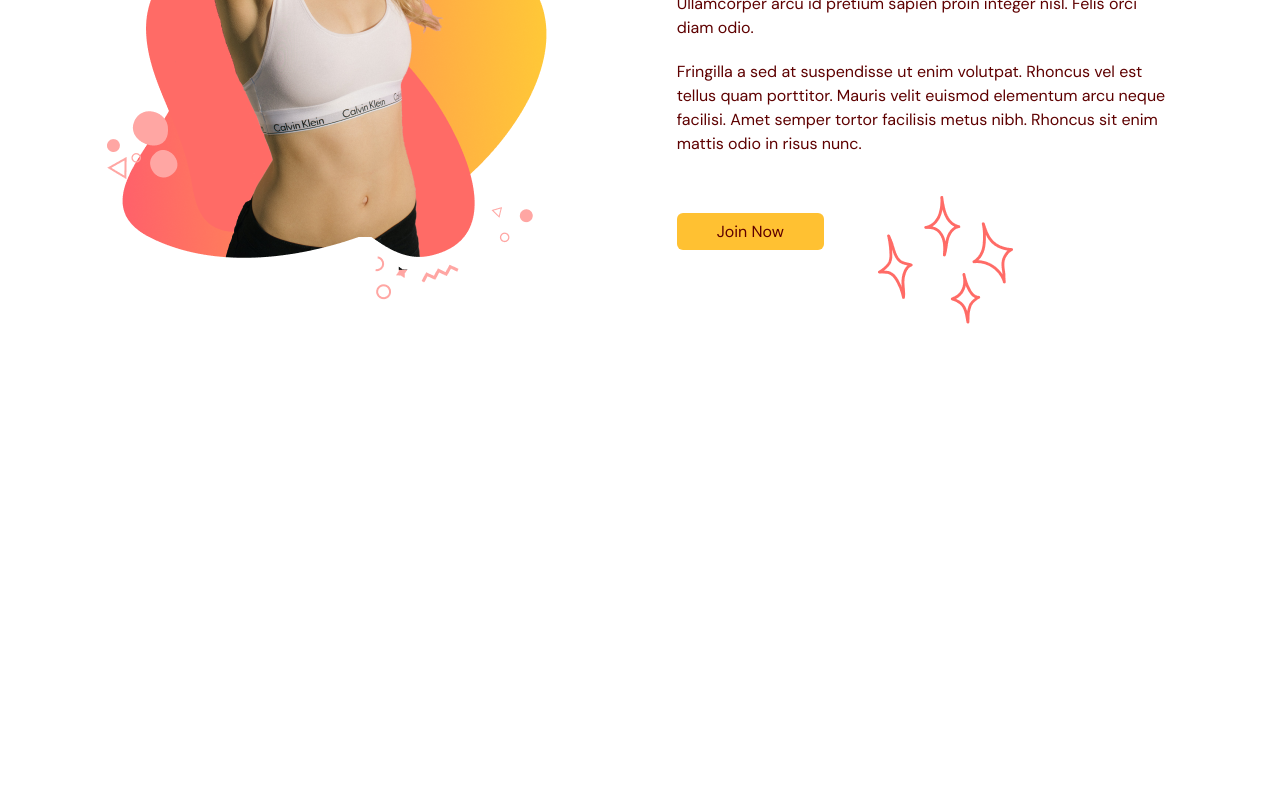
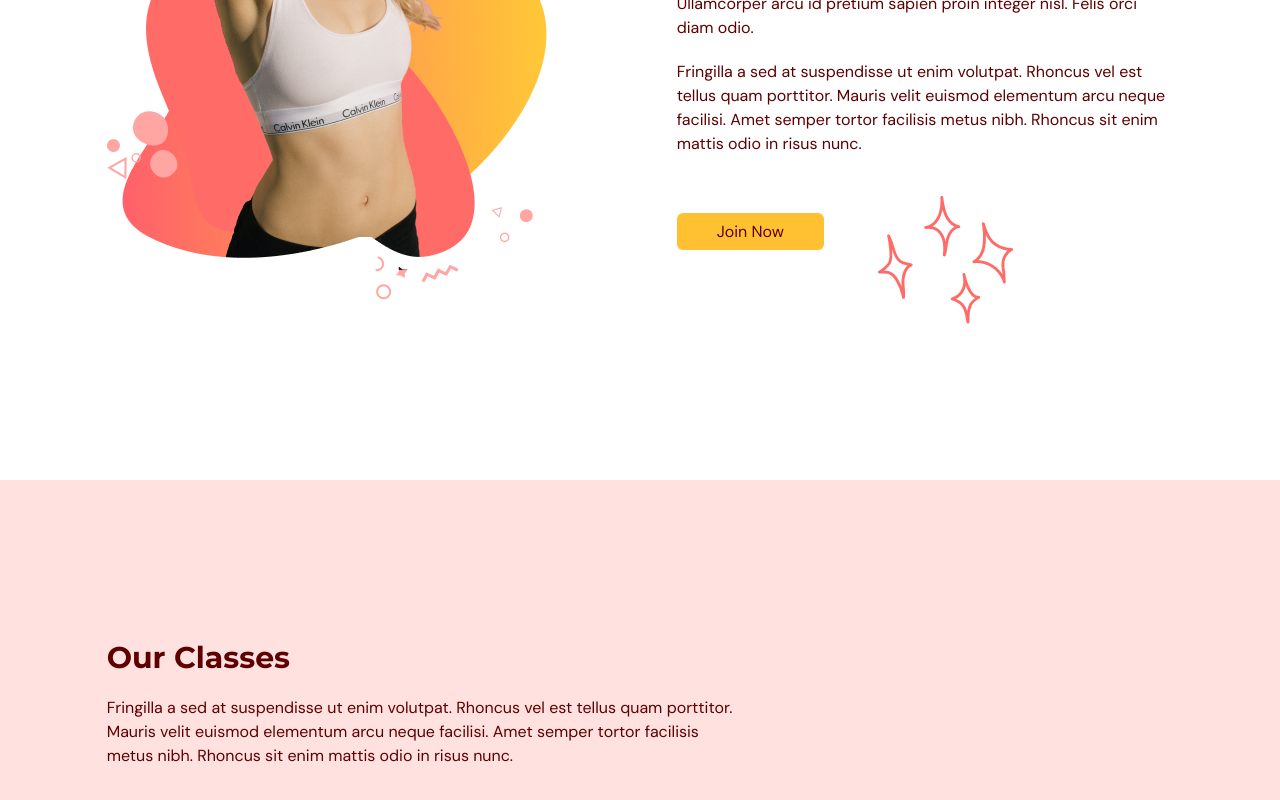
Before and after one commit to KianaKadivar/fitness-application, a React app in the folder frontend/: page / in a window 1280 px wide. Shown: the part 1849-2649 px from the top of the page. Before the commit the page ends 2229 px from the top, so only its background shows below. Built offline with nearby package versions, Linux system fonts and the light colour scheme; the HTML template or start-up script is replaced by a standard one.

Commit message:
feat(ourclasses): add animated Our Classes section
- Added the initial Our Classes section structure with heading and description.
- Integrated Framer Motion animations for section entry and text content.
- Prepared a horizontal scroll container for future class items display.

```diff
--- a/frontend/src/App.tsx
+++ b/frontend/src/App.tsx
@@ -3,6 +3,7 @@
 import { SelectedPage } from './Shared/types'
 import Home from './Scenes/Home'
 import Benefits from './Scenes/Benefits'
+import OurClasses from './Scenes/OurClasses'
 export default function App() {
   const [selectedPage,setSelectedPage]=useState<SelectedPage>(SelectedPage.Home)
   const [isTopOfPage,setIsTopOfPage]=useState<boolean>(false)
@@ -22,6 +23,7 @@
       <Navbar isTopOfPage={isTopOfPage} selectedPage={selectedPage} setSelectedPage={setSelectedPage}/>
       <Home setSelectedPage={setSelectedPage}/>
       <Benefits setSelectedPage={setSelectedPage}/>
+      <OurClasses setSelectedPage={setSelectedPage}/>
     </div>
   )
 }
--- /dev/null
+++ b/frontend/src/Scenes/OurClasses/index.tsx
@@ -0,0 +1,51 @@
+import React from 'react'
+import { SelectedPage } from '../../Shared/types'
+import {motion} from "framer-motion"
+import image1 from "../../assets/image1.png"
+import image2 from "../../assets/image2.png"
+import image3 from "../../assets/image3.png"
+import image4 from "../../assets/image4.png"
+import image5 from "../../assets/image5.png"
+import image6 from "../../assets/image6.png"
+import HText from '../../Shared/HText'
+
+
+type Props = {
+    setSelectedPage:(value:SelectedPage)=>void
+}
+
+const OurClasses = ({setSelectedPage}: Props) => {
+  return (
+    <section id='ourclasses' className='w-full bg-primary-100 py-40'>
+        <motion.div onViewportEnter={()=>setSelectedPage(SelectedPage.OurClasses)}>
+            <motion.div className='mx-auto w-5/6'
+                initial="hidden"
+                whileInView="visible"
+                viewport={{once:true,amount:0.5}}
+                transition={{duration:0.5}}
+                variants={{
+                    hidden:{opacity:0,x:-50},
+                    visible:{opacity:1,x:0}
+                }}
+            >
+                <div className='md:w-3/5'>
+                    <HText>Our Classes</HText>
+                    <p className="py-5">
+                        Fringilla a sed at suspendisse ut enim volutpat. Rhoncus vel est
+                        tellus quam porttitor. Mauris velit euismod elementum arcu neque
+                        facilisi. Amet semper tortor facilisis metus nibh. Rhoncus sit
+                        enim mattis odio in risus nunc.
+                    </p>
+                </div>
+            </motion.div>
+            <div className='mt-10 h-[353px] w-full overflow-x-auto overflow-y-hidden'>
+                <ul className='w-[2800px] whitespace-nowrap'>
+
+                </ul>
+            </div>
+        </motion.div>
+    </section>
+  )
+}
+
+export default OurClasses
```
